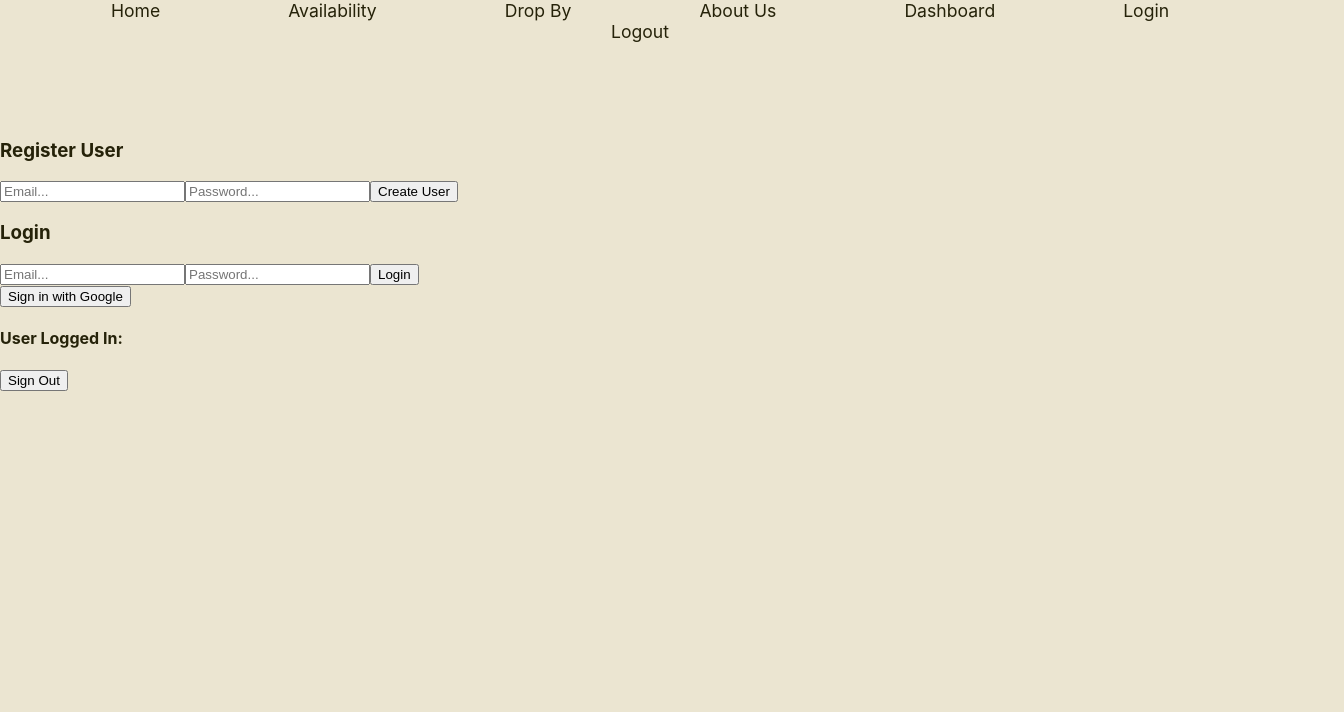
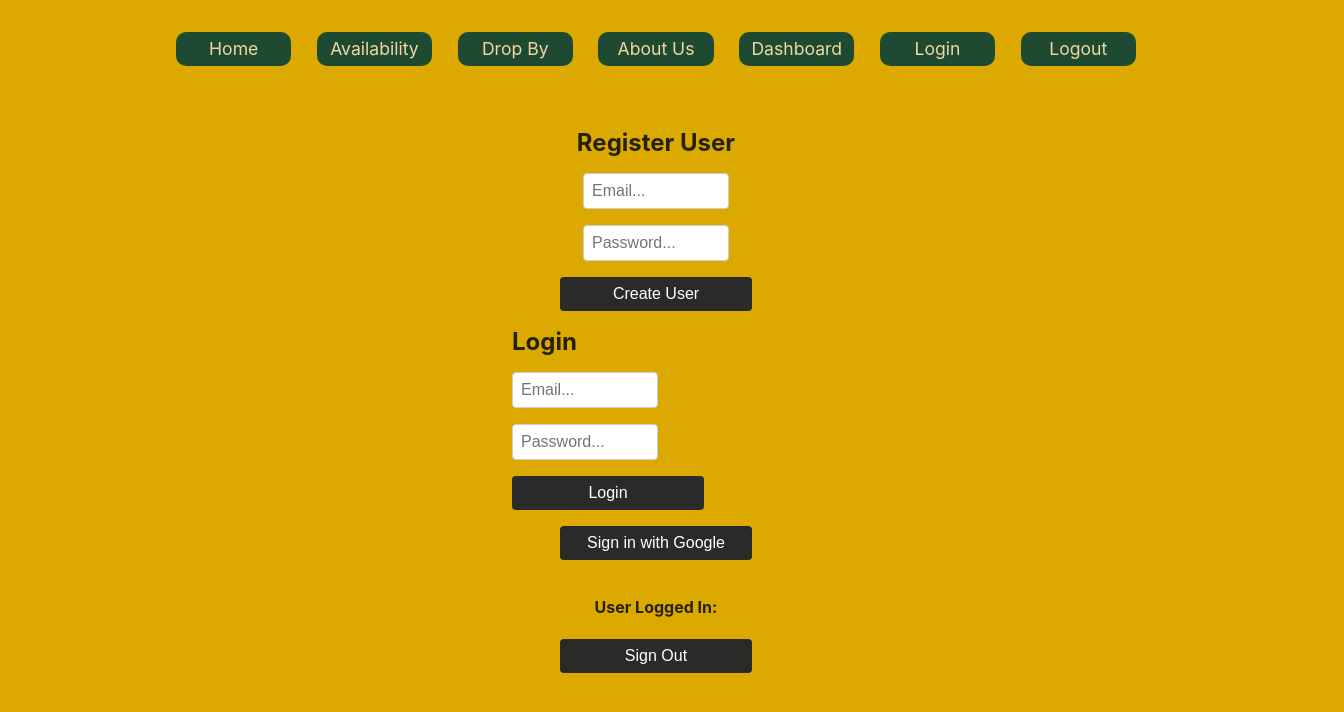
Before and after one commit to KeinoC/G249-App, a React (Create React App) app: page /login in a window 1280 px wide. Shown: the top 712 px of the page, 1344 px wide, since content can reach past the window. Built offline with nearby package versions, Linux system fonts and the light colour scheme; no server answers.

Commit message:
ui changes to home and login pages

```diff
--- a/src/App.css
+++ b/src/App.css
@@ -4,6 +4,7 @@
   --c3: rgb(6.067759078830823, 15.555358724534987, 12.204162976085032);
   --c4: rgb(42.76600985221675, 174.89408866995075, 149.13546798029557);
   --c5: rgb(147.71782178217822, 115.21782178217822, 9.623762376237623);
+  --c56: rgb(220, 169, 0);
   --c55: rgba(147.7, 115.2, 9.6, 0.479);
   --c6: rgb(15.763124199743919, 66.70486555697823, 54.88028169014085);
   --c7: rgb(19.191163976210706, 117.50382327952421, 98.20645709430757);
@@ -17,13 +18,13 @@ html {
 }
 
 body {
-  background-color: var(--c55);
+  background-color: var(--c56);
   color: var(--c1);
   overflow-y: hidden; /*Hide vertical scrollbar*/
   overflow-x: hidden; /* Hide horizontal scrollbar */
   width: 100dvw;
   height: 100dvh;
-  padding-right: 5dvw;
+  /* padding-right: 5dvw; */
 }
 
 .example::-webkit-scrollbar {
--- a/src/index.css
+++ b/src/index.css
@@ -5,6 +5,8 @@ body {
     sans-serif;
   -webkit-font-smoothing: antialiased;
   -moz-osx-font-smoothing: grayscale;
+  padding: 0 !important;
+
 }
 
 code {
--- /dev/null
+++ b/src/pages/Access/Access.css
@@ -0,0 +1,57 @@
+.App {
+    display: flex;
+    flex-direction: column;
+    justify-content: center;
+    align-items: center;
+    margin: 0 auto;
+    padding: 1rem;
+    width: 20vw;
+}
+
+.access-container {
+    display: flex;
+    flex-direction: column;
+    align-items: center;
+    width: 30vw;
+}
+
+h3 {
+    font-size: 1.5rem;
+    font-weight: bold;
+    margin: 1rem 0;
+}
+
+input {
+    width: 10vw;
+    padding: 0.5rem;
+    margin-bottom: 1rem;
+    border: 1px solid #ccc;
+    border-radius: 0.25rem;
+    font-size: 1rem;
+}
+
+button {
+    display: block;
+    width: 100%;
+    padding: 0.5rem;
+    background-color: rgb(42, 42, 41);
+    color: #fff;
+    border: none;
+    border-radius: 0.25rem;
+    font-size: 1rem;
+    cursor: pointer;
+    transition: all 0.2s ease-in-out;
+    width: 15vw;
+}
+
+button:hover {
+    background-color: #0069d9;
+}
+
+button:active {
+    transform: scale(0.98);
+}
+
+.GoogleAccess {
+    margin-top: 1rem;
+}
--- a/src/pages/Access/Access.jsx
+++ b/src/pages/Access/Access.jsx
@@ -11,6 +11,7 @@ import GoogleAccess from "./GoogleAccess";
 import { DataContext } from "../../redux/DataContext";
 import { useNavigate } from "react-router-dom";
 import Nav from "../Nav/Nav";
+import "./Access.css"
 
 function App() {
     const navigate = useNavigate();
@@ -90,7 +91,7 @@ function App() {
     return (
         <div className="App">
             <Nav />
-            <div>
+            <div className = "access-container">
                 <h3> Register User </h3>
                 <input
                     placeholder="Email..."
--- a/src/pages/Nav/Nav.css
+++ b/src/pages/Nav/Nav.css
@@ -5,7 +5,7 @@
     --c4: rgb(42.76600985221675, 174.89408866995075, 149.13546798029557);
     --c5: rgb(147.71782178217822, 115.21782178217822, 9.623762376237623);
     --c55: rgba(148, 116, 10, 0.183);
-    --c6: rgb(15.763124199743919, 66.70486555697823, 54.88028169014085);
+    --c6: rgba(16, 67, 55, 0.92);
     --c7: rgb(19.191163976210706, 117.50382327952421, 98.20645709430757);
     --c75: rgba(19, 118, 98, 0.296);
     --c8: rgb(67.43333333333334, 55.142857142857146, 8.417460317460318);
@@ -13,13 +13,14 @@
 
 .navbar {
     justify-content: space-between;
-    height: 10dvh;
+    height: 5dvh;
     width: 80%;
     display: inline-block;
     position: relative;
     align-items: center;
     vertical-align: top;
     text-align: center;
+    /* background-color: var(--c5) */
 }
 
 a:link { text-decoration: none; }
@@ -33,14 +34,21 @@ a:active { text-decoration: none; }
     justify-content: center;
     align-items: center;
     font-style: bold;
-    margin-left: 5%;
-    margin-right: 5%;
+    margin-left: 1%;
+    margin-right: 1%;
     /* padding-left: 10%; */
     /* height: 20dvh; */
-    color: var(--c1)
+    color: var(--c1);
+    background-color: var(--c6);
+    color: rgb(242, 215, 163);
+    padding: .5vw;
+    min-width: 8vw;
+    border-radius: 10px;
+
+
 }
 
 .nav-item:hover {
     transform: scale(1.2);
-
+    background-color: var(--c7);
 }
```
Also changed, not shown: src/pages/Access/.eslintrc.json (added).
